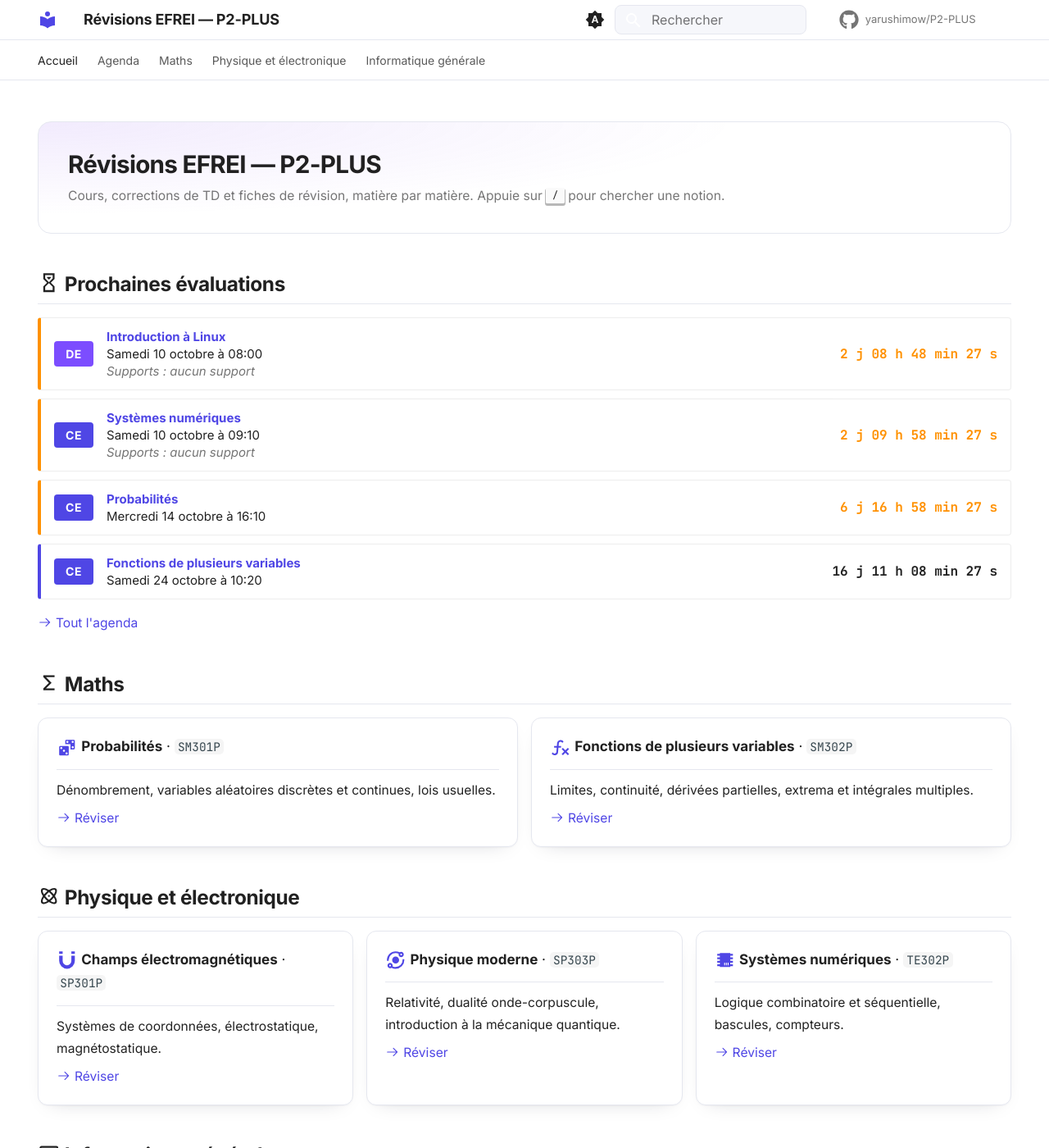
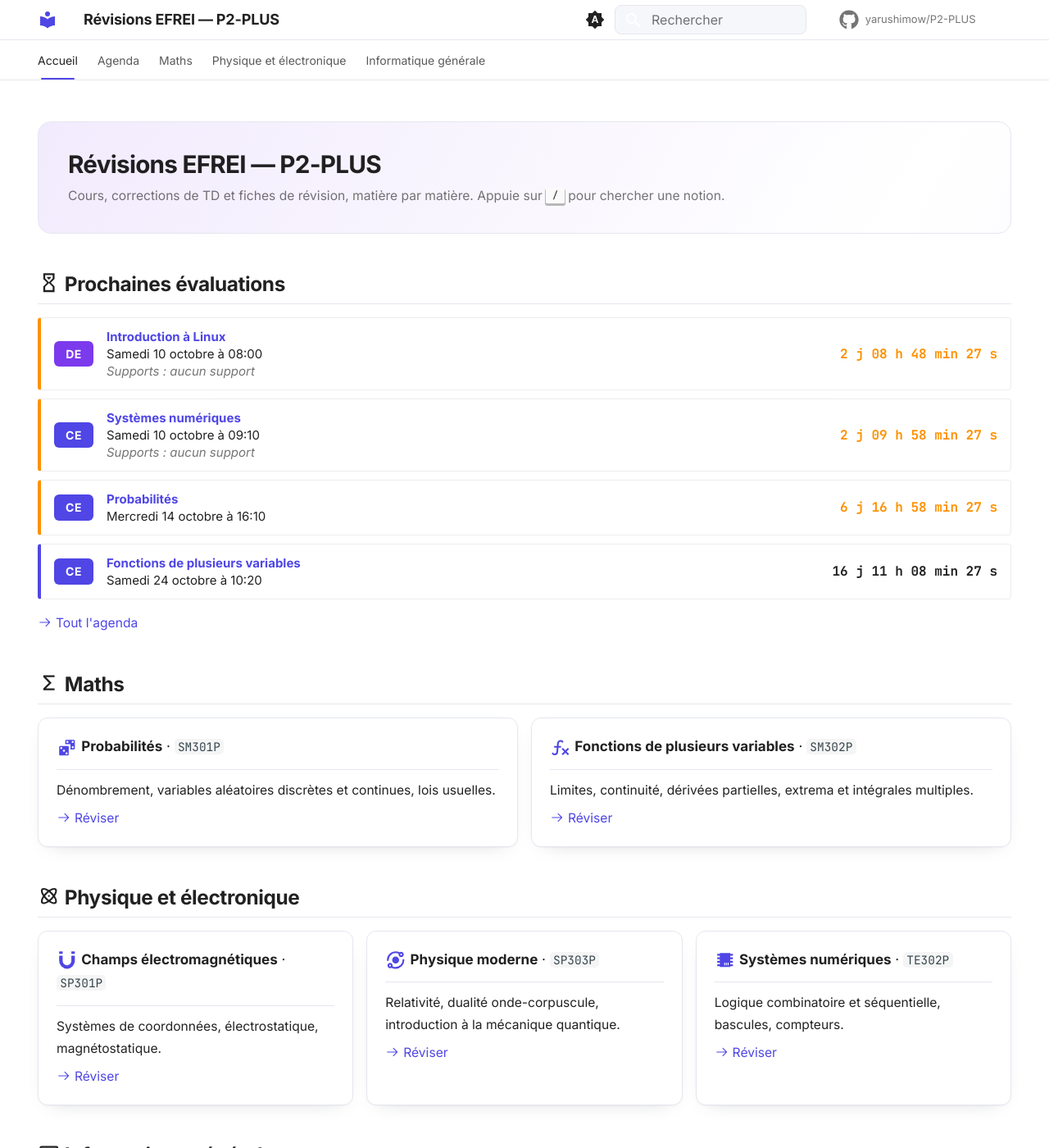
Before and after one commit to FireWall-code/P2-PLUS, an MkDocs documentation site: the page built from docs/index.md, in a window 1280 px wide and 1400 px high. Shown: the whole window at 82% size. Built offline with MkDocs 1.6.1 and Material for MkDocs 9.7.7, drawn with Linux system fonts in a browser that asks for light colours; comment, search, counter and statistics services are not loaded.

Commit message:
Animations
- Arrivée de la page (titre, fil d'Ariane, bandeau) à chaque navigation
- Cartes, encadrés, tableaux, titres et agenda révélés au défilement, en cascade
- Bandeau d'accueil au dégradé animé
- Survol : relief des cartes, icône qui grossit, flèche qui avance,
  soulignement des liens qui se dessine, boutons
- Menu : sous-menus qui glissent, barre d'accent qui se déploie, onglet actif souligné
- Agenda : pulsation sur les évaluations à moins de 2 jours
- Tout est désactivé avec « réduire les animations » ou sans JavaScript
- Correction : couleur de la pastille CE en mode sombre

Co-Authored-By: Claude Opus 5.5 <noreply@anthropic.com>
Claude-Session: https://claude.ai/code/session_01Jjc2DJuFuoD2YbZoXeHhg6

```diff
--- /dev/null
+++ b/docs/javascripts/animations.js
@@ -0,0 +1,62 @@
+// Animations : révélation des blocs au défilement, à chaque chargement de page.
+// Sans JavaScript ou avec « réduire les animations », tout reste affiché normalement.
+(() => {
+  const reduire = window.matchMedia("(prefers-reduced-motion: reduce)").matches;
+  if (reduire || !("IntersectionObserver" in window)) return;
+  document.documentElement.classList.add("anim");
+
+  const CIBLES = [
+    ".md-typeset .grid.cards > ul > li",
+    ".md-typeset .grid > .card",
+    ".md-typeset > .admonition",
+    ".md-typeset > details",
+    ".md-typeset > .md-typeset__scrollwrap",
+    ".md-typeset > h2",
+    ".agenda-carte",
+    ".agenda-tableau",
+  ].join(",");
+
+  let observateur = null;
+
+  function nouvelObservateur() {
+    observateur?.disconnect();
+    observateur = new IntersectionObserver((entrees) => {
+      entrees.forEach((e) => {
+        if (e.isIntersecting) {
+          e.target.classList.add("visible");
+          observateur.unobserve(e.target);
+        }
+      });
+    }, { rootMargin: "0px 0px -40px 0px", threshold: 0.08 });
+  }
+
+  // N'ajoute que les nouveaux blocs : ceux déjà suivis gardent leur observation
+  function preparer() {
+    const hauteur = window.innerHeight;
+    document.querySelectorAll(CIBLES).forEach((el) => {
+      if (el.classList.contains("reveler")) return;
+      // Décalage en cascade entre éléments voisins (cartes d'une même grille…)
+      const freres = el.parentElement ? [...el.parentElement.children].filter((c) => c.matches(CIBLES)) : [];
+      const rang = Math.max(0, freres.indexOf(el));
+      el.style.setProperty("--delai", `${Math.min(rang, 6) * 0.06}s`);
+      el.classList.add("reveler");
+      // Ce qui est déjà à l'écran apparaît tout de suite (avec la cascade)
+      if (el.getBoundingClientRect().top < hauteur) requestAnimationFrame(() => el.classList.add("visible"));
+      else observateur.observe(el);
+    });
+  }
+
+  // L'agenda est rendu après coup : on observe le DOM pour animer ses cartes aussi
+  const mutation = new MutationObserver(() => preparer());
+
+  function demarrer() {
+    nouvelObservateur();
+    preparer();
+    mutation.disconnect();
+    document.querySelectorAll(".agenda-evaluations, .agenda-matiere, .agenda-tableau")
+      .forEach((el) => mutation.observe(el, { childList: true }));
+  }
+
+  if (typeof document$ !== "undefined") document$.subscribe(demarrer);
+  else document.addEventListener("DOMContentLoaded", demarrer);
+})();
--- /dev/null
+++ b/docs/stylesheets/animations.css
@@ -0,0 +1,144 @@
+/* ==================================================================== */
+/* Animations (docs/javascripts/animations.js ajoute html.anim)          */
+/* Tout est désactivé si l'utilisateur préfère réduire les animations.   */
+/* ==================================================================== */
+
+@keyframes apparaitre {
+  from { opacity: 0; transform: translateY(10px); }
+  to   { opacity: 1; transform: none; }
+}
+@keyframes glisser-gauche {
+  from { opacity: 0; transform: translateX(-8px); }
+  to   { opacity: 1; transform: none; }
+}
+@keyframes pulsation {
+  0%   { box-shadow: 0 0 0 0 rgba(239, 68, 68, 0.55); }
+  70%  { box-shadow: 0 0 0 10px rgba(239, 68, 68, 0); }
+  100% { box-shadow: 0 0 0 0 rgba(239, 68, 68, 0); }
+}
+@keyframes degrade {
+  0%, 100% { background-position: 0% 50%; }
+  50%      { background-position: 100% 50%; }
+}
+
+@media (prefers-reduced-motion: no-preference) {
+
+  /* ---------- Arrivée de la page (aussi à chaque navigation instantanée) ---------- */
+  html.anim .md-content__inner > h1,
+  html.anim .md-content__inner > .md-path,
+  html.anim .md-content__inner > .accueil-hero {
+    animation: apparaitre 0.5s cubic-bezier(0.2, 0.7, 0.2, 1) both;
+  }
+  html.anim .md-content__inner > h1 + * { animation: apparaitre 0.5s 0.06s cubic-bezier(0.2, 0.7, 0.2, 1) both; }
+
+  /* ---------- Révélation au défilement (cartes, encadrés, tableaux, titres) ---------- */
+  html.anim .reveler {
+    opacity: 0;
+    transform: translateY(14px);
+    transition: opacity 0.55s cubic-bezier(0.2, 0.7, 0.2, 1),
+                transform 0.55s cubic-bezier(0.2, 0.7, 0.2, 1);
+    transition-delay: var(--delai, 0s);
+  }
+  html.anim .reveler.visible { opacity: 1; transform: none; }
+
+  /* ---------- Bandeau d'accueil : dégradé qui respire ---------- */
+  .md-typeset .accueil-hero {
+    background:
+      linear-gradient(120deg, var(--md-accent-fg-color--transparent), transparent 40%, rgba(99, 102, 241, 0.08) 70%, transparent),
+      var(--site-surface);
+    background-size: 220% 220%, auto;
+    animation: degrade 14s ease-in-out infinite;
+  }
+
+  /* ---------- Cartes : relief + icône qui grossit ---------- */
+  .md-typeset .grid.cards > ul > li .lg {
+    display: inline-block;
+    transition: transform 0.25s cubic-bezier(0.3, 1.6, 0.5, 1);
+  }
+  .md-typeset .grid.cards > ul > li:hover .lg { transform: scale(1.18) rotate(-4deg); }
+  .md-typeset .grid.cards > ul > li > p:last-child .twemoji,
+  .md-typeset .grid.cards > ul > li > p:last-child svg {
+    transition: transform 0.2s ease;
+  }
+  .md-typeset .grid.cards > ul > li:hover > p:last-child svg { transform: translateX(4px); }
+
+  /* ---------- Liens : soulignement qui se dessine ---------- */
+  .md-typeset a:not(.md-button):not(.headerlink):not([class*="md-"]) {
+    text-decoration: none;
+    background-image: linear-gradient(currentColor, currentColor);
+    background-size: 0% 1px;
+    background-position: 0 100%;
+    background-repeat: no-repeat;
+    transition: background-size 0.25s ease, color 0.15s ease;
+  }
+  .md-typeset a:not(.md-button):not(.headerlink):not([class*="md-"]):hover { background-size: 100% 1px; }
+  .md-typeset .grid.cards a { background-image: none; }
+
+  /* ---------- Boutons ---------- */
+  .md-typeset .md-button { transition: transform 0.15s ease, box-shadow 0.2s ease, background-color 0.2s ease; }
+  .md-typeset .md-button:hover { transform: translateY(-1px); box-shadow: var(--site-shadow-hover); }
+
+  /* ---------- Menu de gauche ---------- */
+  .md-nav__link { transition: color 0.15s ease, background-color 0.15s ease, transform 0.15s ease; }
+  .md-sidebar--primary .md-nav__link:hover { transform: translateX(3px); }
+  .md-nav__icon { transition: transform 0.25s ease; }
+  /* Sous-menus qui s'ouvrent en glissant */
+  .md-nav__toggle:checked ~ .md-nav > .md-nav__list > .md-nav__item,
+  .md-nav__item--active > .md-nav > .md-nav__list > .md-nav__item {
+    animation: glisser-gauche 0.3s ease both;
+  }
+  .md-nav__toggle:checked ~ .md-nav > .md-nav__list > .md-nav__item:nth-child(2),
+  .md-nav__item--active > .md-nav > .md-nav__list > .md-nav__item:nth-child(2) { animation-delay: 0.03s; }
+  .md-nav__toggle:checked ~ .md-nav > .md-nav__list > .md-nav__item:nth-child(3),
+  .md-nav__item--active > .md-nav > .md-nav__list > .md-nav__item:nth-child(3) { animation-delay: 0.06s; }
+  .md-nav__toggle:checked ~ .md-nav > .md-nav__list > .md-nav__item:nth-child(4),
+  .md-nav__item--active > .md-nav > .md-nav__list > .md-nav__item:nth-child(4) { animation-delay: 0.09s; }
+  .md-nav__toggle:checked ~ .md-nav > .md-nav__list > .md-nav__item:nth-child(n+5),
+  .md-nav__item--active > .md-nav > .md-nav__list > .md-nav__item:nth-child(n+5) { animation-delay: 0.12s; }
+  /* Barre d'accent de la matière ouverte qui se déploie */
+  @media screen and (min-width: 76.25em) {
+    .md-nav[data-md-level="1"] > .md-nav__list > .md-nav__item--active::before {
+      transform-origin: top;
+      animation: barre 0.4s cubic-bezier(0.2, 0.7, 0.2, 1) both;
+    }
+  }
+
+  /* ---------- Onglets : trait sous l'onglet actif ---------- */
+  .md-tabs__item { position: relative; }
+  .md-tabs__link { transition: color 0.2s ease, opacity 0.2s ease; }
+  .md-tabs__item::after {
+    content: "";
+    position: absolute;
+    left: 0.8rem;
+    right: 0.8rem;
+    bottom: 0;
+    height: 2px;
+    border-radius: 2px;
+    background: var(--md-primary-fg-color);
+    transform: scaleX(0);
+    transition: transform 0.25s ease;
+  }
+  .md-tabs__item:hover::after { transform: scaleX(0.5); }
+  .md-tabs__item--active::after { transform: scaleX(1); }
+
+  /* ---------- Encadrés repliables : ouverture douce ---------- */
+  .md-typeset details[open] > :not(summary) { animation: apparaitre 0.3s ease both; }
+  .md-typeset details > summary::after { transition: transform 0.25s ease; }
+
+  /* ---------- Tableaux : ligne survolée ---------- */
+  .md-typeset table:not([class]) tbody tr { transition: background-color 0.15s ease; }
+
+  /* ---------- Agenda ---------- */
+  .agenda-carte { transition: transform 0.2s ease, box-shadow 0.2s ease, border-color 0.2s ease; }
+  .agenda-carte:hover { transform: translateY(-2px); box-shadow: var(--site-shadow-hover); }
+  .agenda-carte.urgent .agenda-type { animation: pulsation 1.8s ease-out infinite; }
+
+  /* ---------- Retour en haut ---------- */
+  .md-top { transition: transform 0.25s ease, opacity 0.25s ease, background-color 0.2s ease; }
+  .md-top:hover { transform: translate(-50%, -2px); }
+}
+
+@keyframes barre {
+  from { transform: scaleY(0); }
+  to   { transform: scaleY(1); }
+}
--- a/docs/stylesheets/theme.css
+++ b/docs/stylesheets/theme.css
@@ -210,13 +210,13 @@
 }
 .agenda-carte.bientot { border-left-color: #f59e0b; }
 .agenda-carte.urgent { border-left-color: #ef4444; }
-.agenda-type {
+.agenda-carte .agenda-type {
   background: #4f46e5;
   border-radius: 6px;
   font-size: 0.7rem;
   letter-spacing: 0.04em;
 }
-.agenda-type.agenda-DE { background: #7c3aed; }
+.agenda-carte .agenda-type.agenda-DE { background: #7c3aed; }
 .agenda-infos a { font-weight: 650; }
 .agenda-carte.bientot .agenda-reste { color: #f59e0b; }
 .agenda-carte.urgent .agenda-reste { color: #ef4444; }
--- a/mkdocs.yml
+++ b/mkdocs.yml
@@ -99,9 +99,11 @@ extra_javascript:
   - javascripts/agenda.js
   - javascripts/titre-accueil.js
   - javascripts/menu.js
+  - javascripts/animations.js
   - javascripts/simulateur-proba.js
   - https://cdn.jsdelivr.net/npm/mathjax@3/es5/tex-mml-chtml.js
 
 extra_css:
   - stylesheets/theme.css
   - stylesheets/extra.css
+  - stylesheets/animations.css
```
